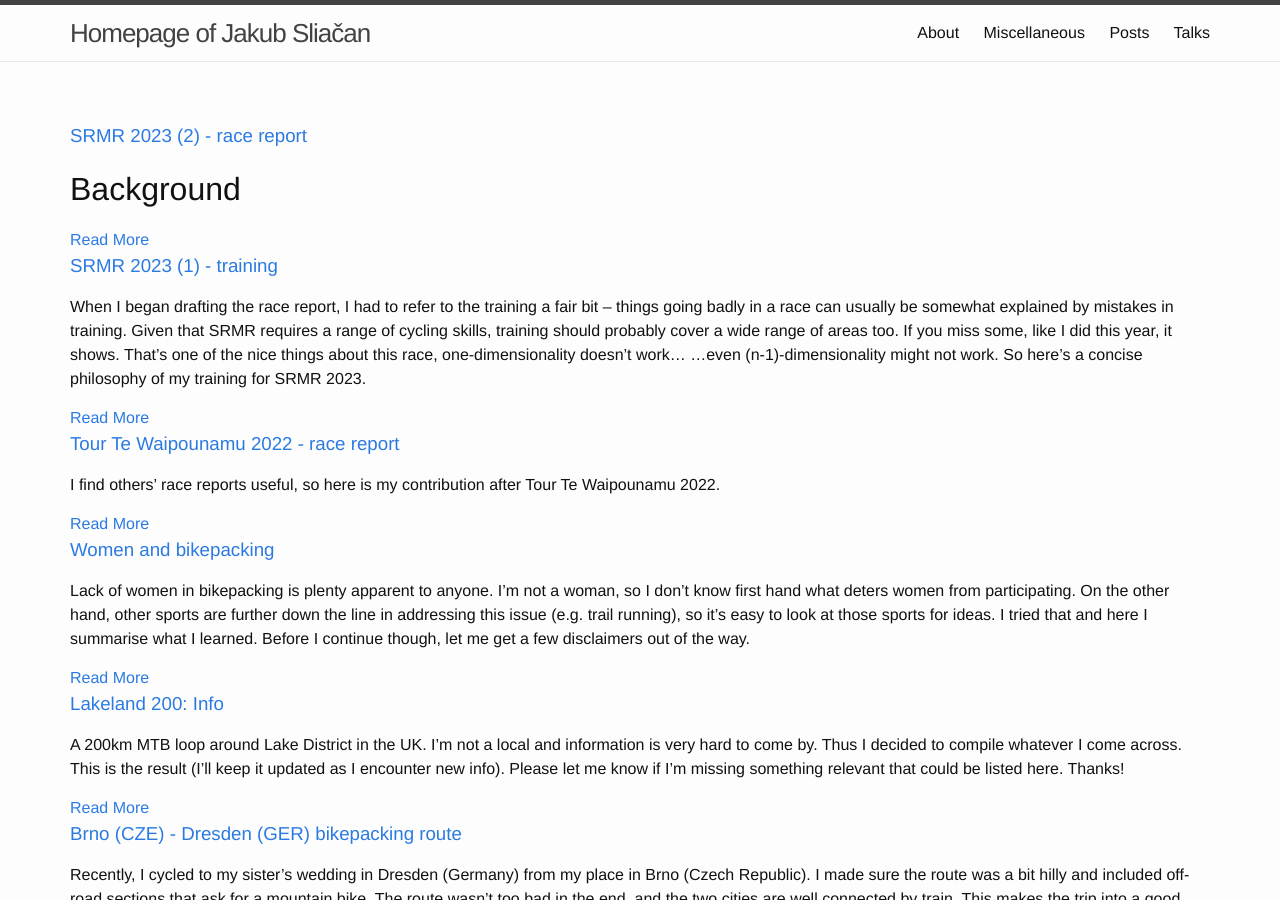
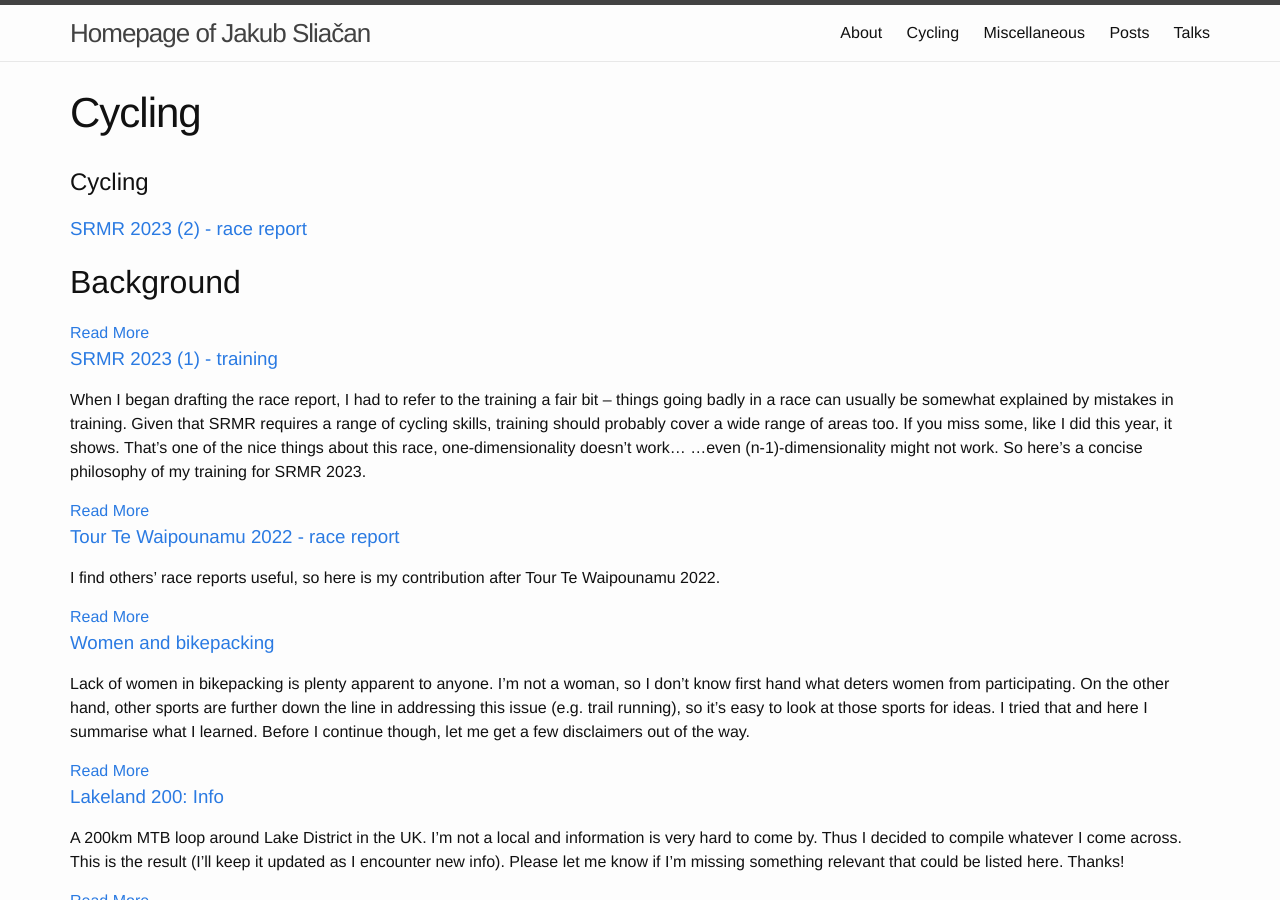
Before and after one commit to jsliacan/jsliacan.github.io, a Jekyll site: the page built from pages/blog.md, in a window 1280 px wide and 900 px high. Built offline with Jekyll 4.4.1, drawn with Linux system fonts in a browser that asks for light colours; comment, search, counter and statistics services are not loaded; our own code applies the rules of GitHub Pages for plain Markdown files.

Commit message:
Add structure to Posts page

```diff
--- a/pages/blog.md
+++ b/pages/blog.md
@@ -2,6 +2,7 @@
 layout: post
 ---
 
+# Cycling
 <div class="posts">
   {% for post in site.posts %}
     <article class="post">
```
